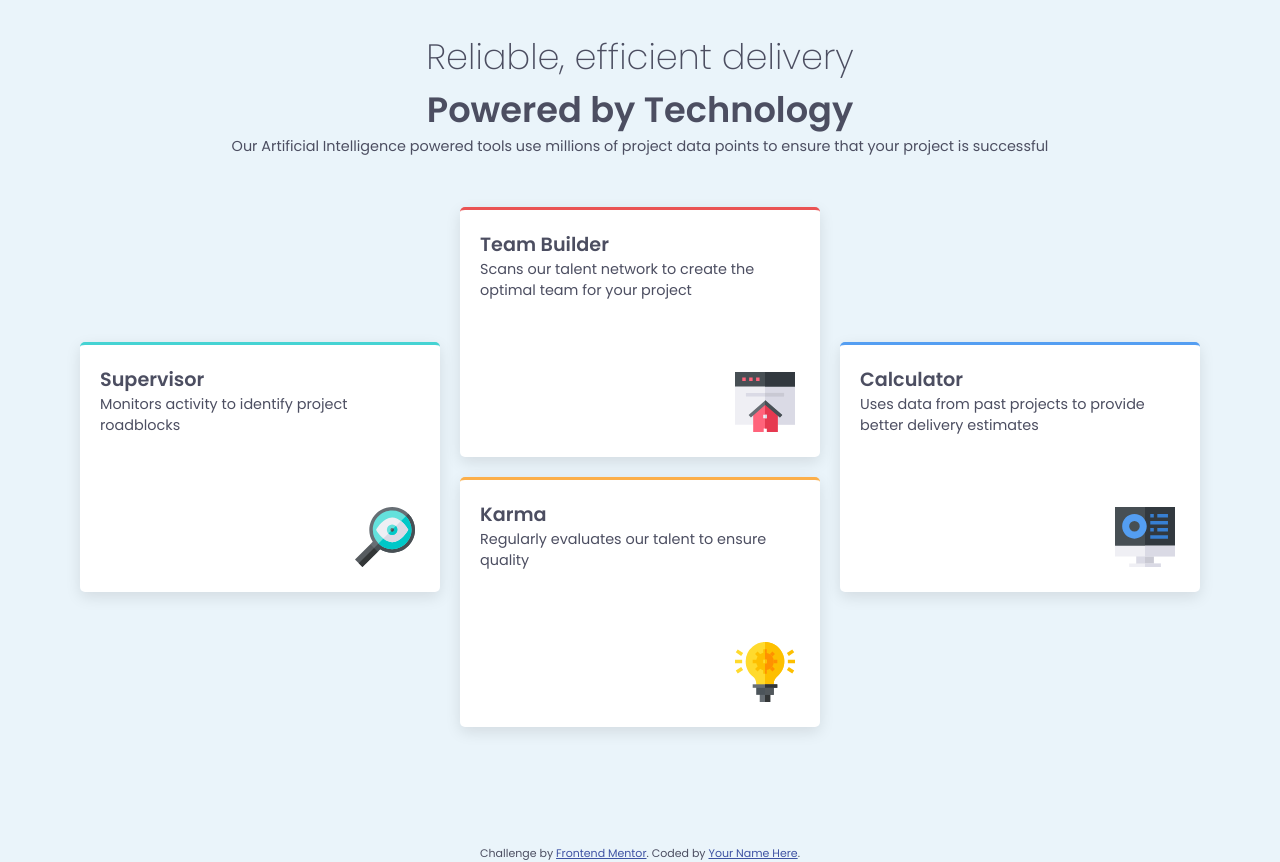
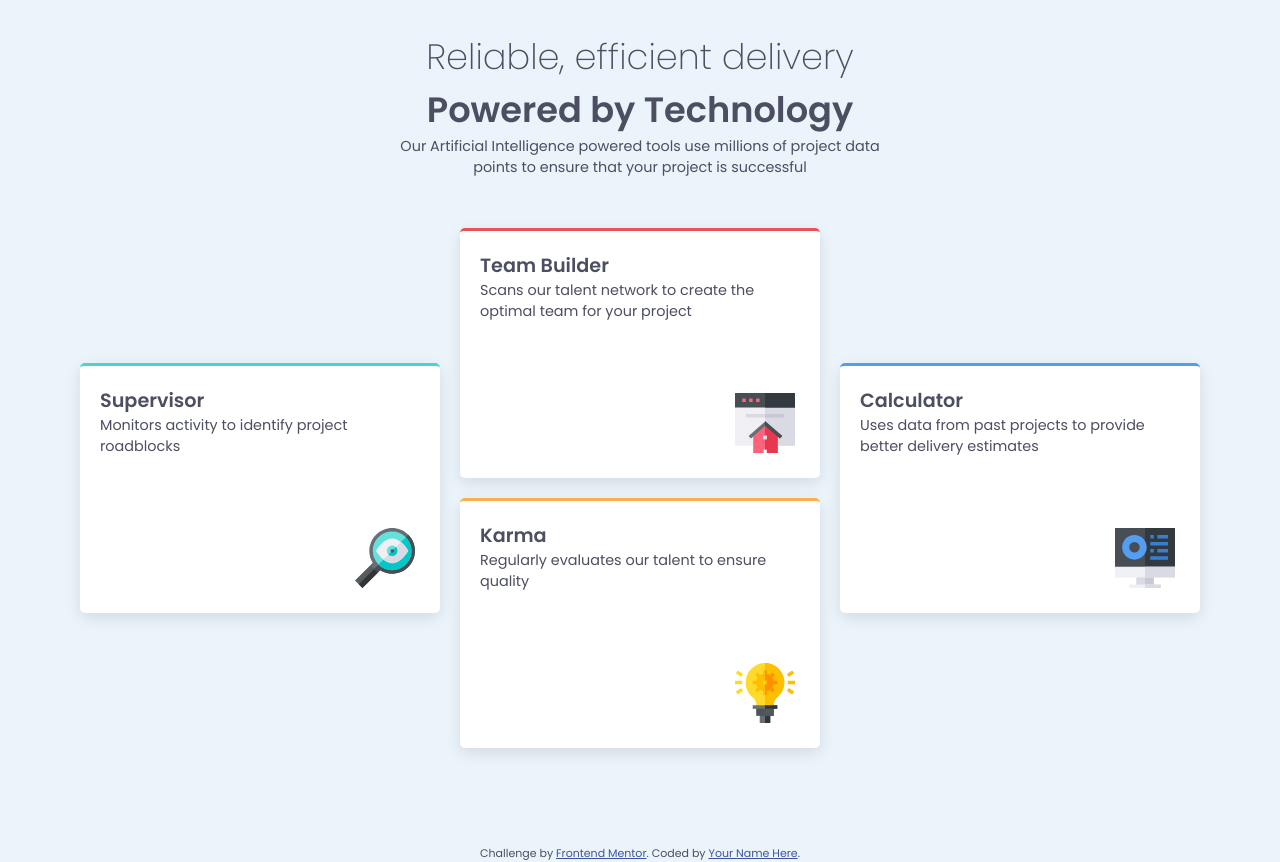
Before and after one commit to davidobeng200/four-card-feature-section, a plain HTML site: page index.html in a window 1280 px wide. Drawn offline with Linux system fonts and the light colour scheme.

Commit message:
Update index.html

```diff
--- a/index.html
+++ b/index.html
@@ -22,7 +22,7 @@
     <div class="intro">
       <p id="reliable">Reliable, efficient delivery</p>
       <p id="powered">Powered by Technology</p>
-      <p id="artificial-intelligence">Our Artificial Intelligence powered tools use millions of project data points
+      <p id="artificial-intelligence">Our Artificial Intelligence powered tools use millions of project data <br>points
       to ensure that your project is successful</p>
     </div>
 
```
